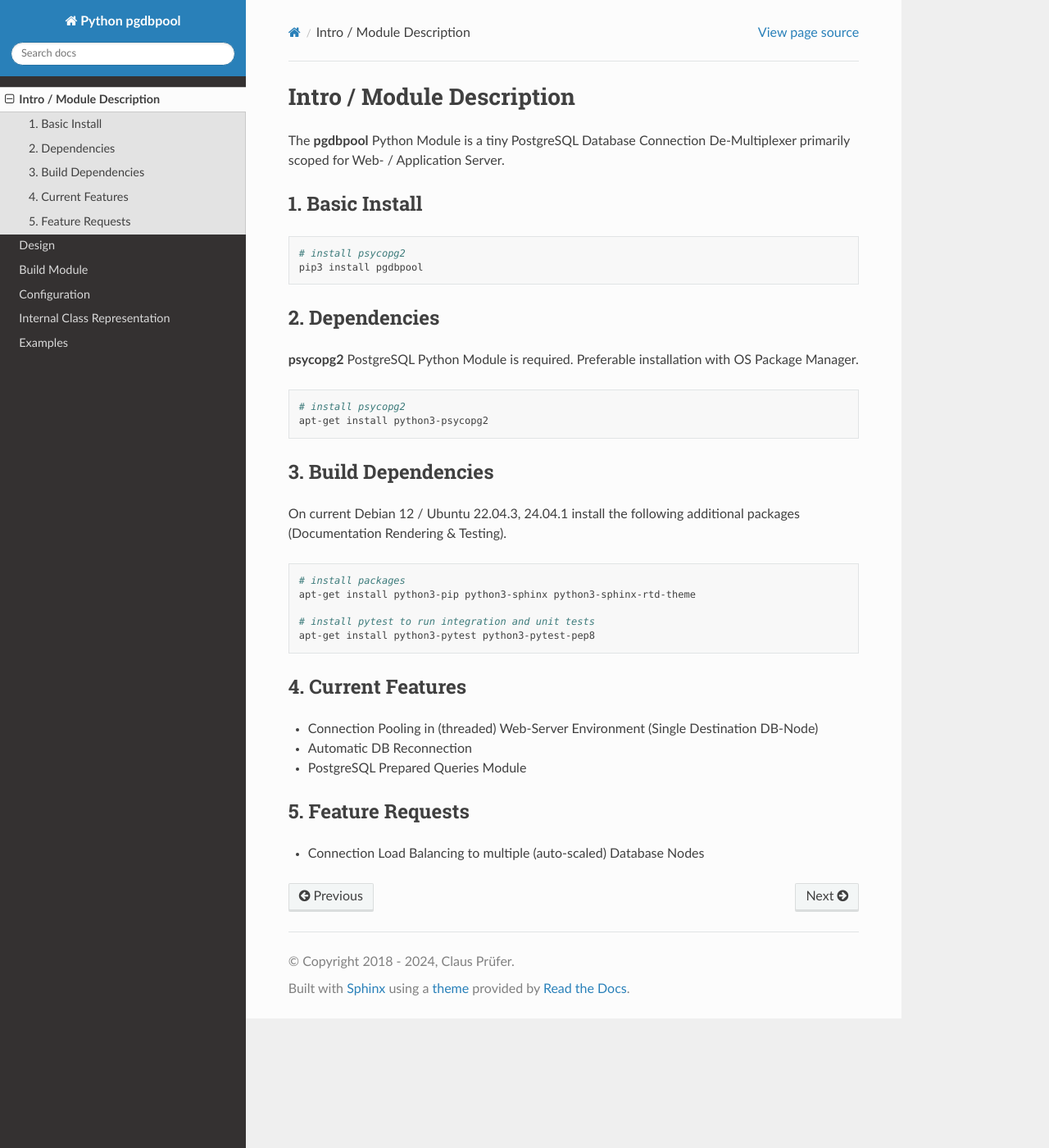
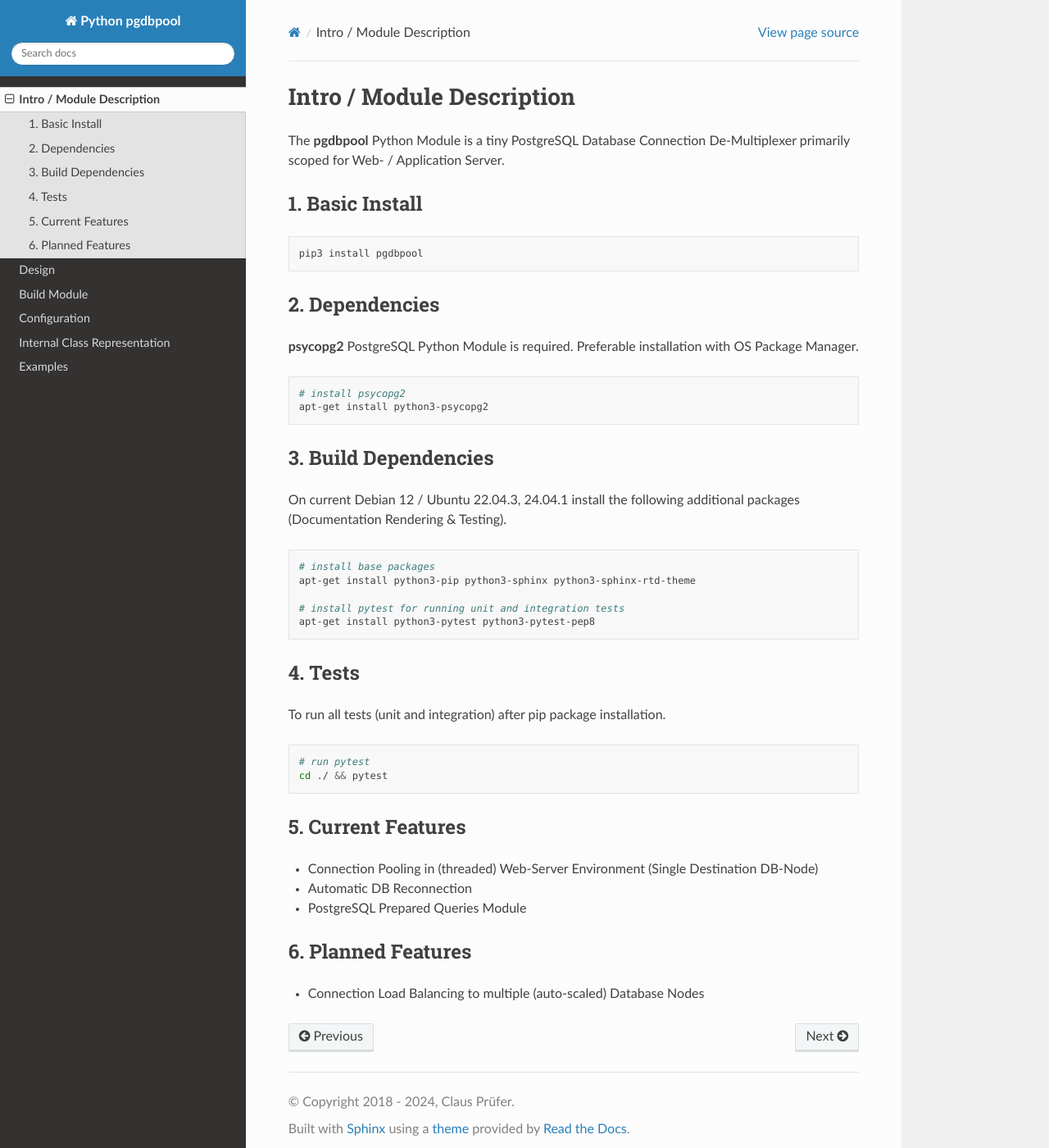
Before and after one commit to clauspruefer/python-dbpool, a Sphinx documentation site: the page built from doc/conf.py/source/intro.rst, in a window 1280 px wide and 1400 px high. Shown: the whole window at 82% size. Built offline with Sphinx 7.4.7 and the Read the Docs theme 3.1.0, drawn with Linux system fonts in a browser that asks for light colours.

Commit message:
Update documentation and config

```diff
--- a/doc/conf.py/source/conf.py
+++ b/doc/conf.py/source/conf.py
@@ -9,7 +9,7 @@
 project = 'Python pgdbpool'
 copyright = '2018 - 2024, Claus Prüfer'
 author = 'Claus Prüfer'
-version = '0.98rc1'
+version = '0.98'
 release = '0.98rc1'
 
 # -- General configuration ---------------------------------------------------
@@ -30,4 +30,3 @@ autodoc_member_order = 'bysource'
 # https://www.sphinx-doc.org/en/master/usage/configuration.html#options-for-html-output
 
 html_theme = 'sphinx_rtd_theme'
-html_static_path = ['_static']
--- a/doc/conf.py/source/intro.rst
+++ b/doc/conf.py/source/intro.rst
@@ -11,7 +11,6 @@ The **pgdbpool** Python Module is a tiny PostgreSQL Database Connection De-Multi
 
 .. code-block:: bash
 
-    # install psycopg2
     pip3 install pgdbpool
 
 2. Dependencies
@@ -31,20 +30,30 @@ On current Debian 12 / Ubuntu 22.04.3, 24.04.1 install the following additional
 
 .. code-block:: bash
 
-    # install packages
+    # install base packages
     apt-get install python3-pip python3-sphinx python3-sphinx-rtd-theme
 
-    # install pytest to run integration and unit tests
+    # install pytest for running unit and integration tests
     apt-get install python3-pytest python3-pytest-pep8
 
-4. Current Features
+4. Tests
+========
+
+To run all tests (unit and integration) after pip package installation.
+
+.. code-block:: bash
+
+    # run pytest
+    cd ./ && pytest
+
+5. Current Features
 ===================
 
 - Connection Pooling in (threaded) Web-Server Environment (Single Destination DB-Node)
 - Automatic DB Reconnection
 - PostgreSQL Prepared Queries Module
 
-5. Feature Requests
+6. Planned Features
 ===================
 
 - Connection Load Balancing to multiple (auto-scaled) Database Nodes
```
